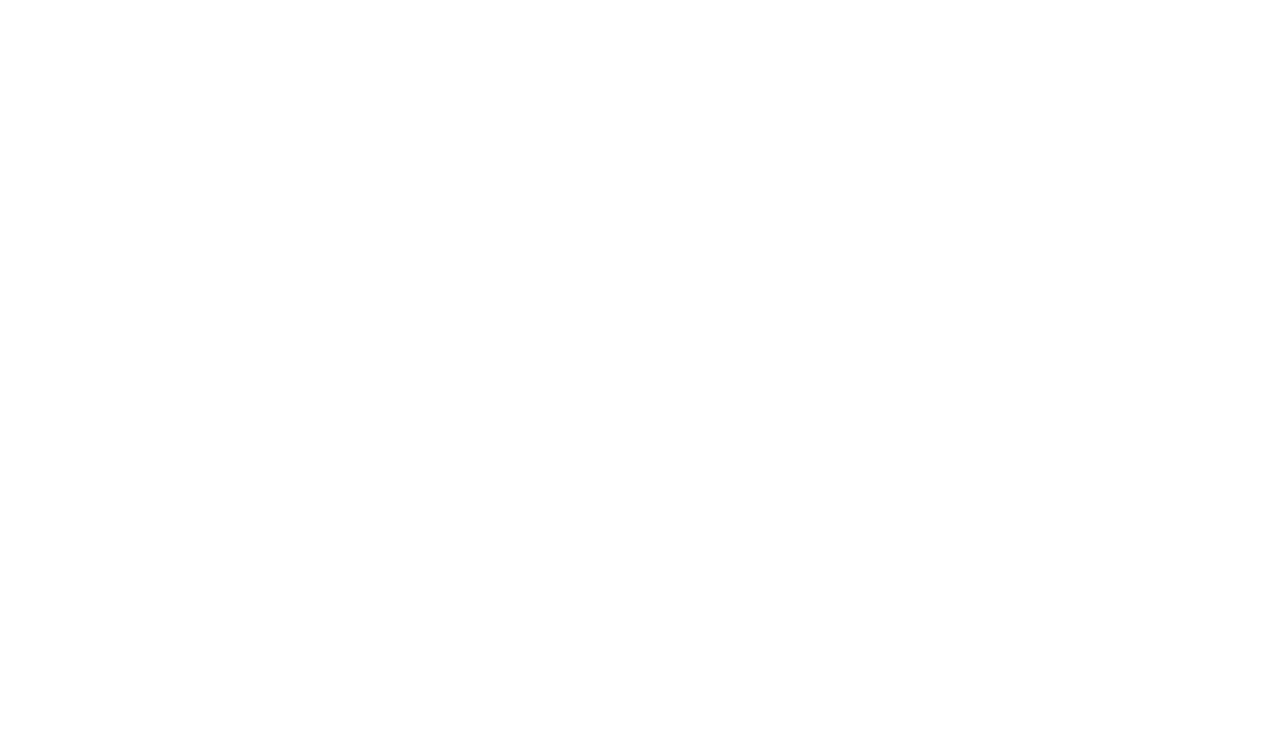
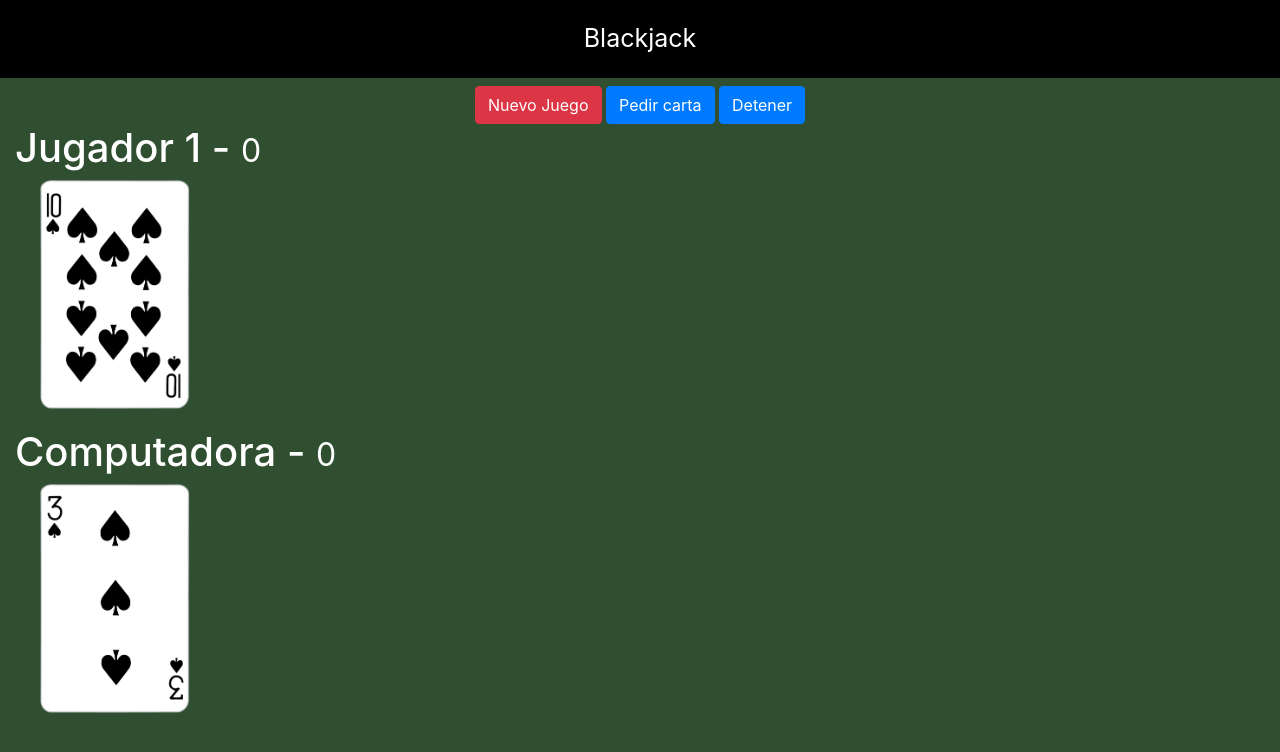
Before and after one commit to hccollatupa/blackjack, a plain HTML site: page index.html in a window 1280 px wide. Drawn offline with nearby package versions, Linux system fonts and the light colour scheme.

Commit message:
Estilo y estructura de nuestro juego

```diff
--- a/assets/css/styles.css
+++ b/assets/css/styles.css
@@ -0,0 +1,26 @@
+html,
+body {
+    margin: 0px;
+    background-color: #2F4F30;
+    color: white;
+}
+
+.titulo {
+    text-align: center;
+    background-color: black;
+    color: white;
+    padding: 20px;
+    font-size: 25px;
+}
+
+.carta {
+    position: relative;
+    width: 150px;
+    left: 100px;
+    margin-left: -75px;
+}
+
+#jugador-cartas,
+#computadora-cartas {
+    height: 240px;
+}
--- a/index.html
+++ b/index.html
@@ -11,6 +11,35 @@
 </head>
 
 <body>
+    <header class="titulo">
+        Blackjack
+    </header>
+    <div class="row mt-2">
+        <div class="col text-center">
+            <button class="btn btn-danger">Nuevo Juego</button>
+            <button class="btn btn-primary">Pedir carta</button>
+            <button class="btn btn-primary">Detener</button>
+        </div>
+    </div>
+    <div class="row container">
+        <div class="col">
+            <h1>Jugador 1 - <small>0</small></h1>
+            <div id="jugador-cartas">
+                <img class="carta" src="assets/cartas/10S.png">
+            </div>
+        </div>
+    </div>
+
+
+    <div class="row container mt-2">
+        <div class="col">
+            <h1>Computadora - <small>0</small></h1>
+            <div id="computadora-cartas">
+                <img class="carta" src="assets/cartas/3S.png">
+            </div>
+        </div>
+    </div>
+
     <script src="assets/js/juego.js"></script>
 </body>
 
```
